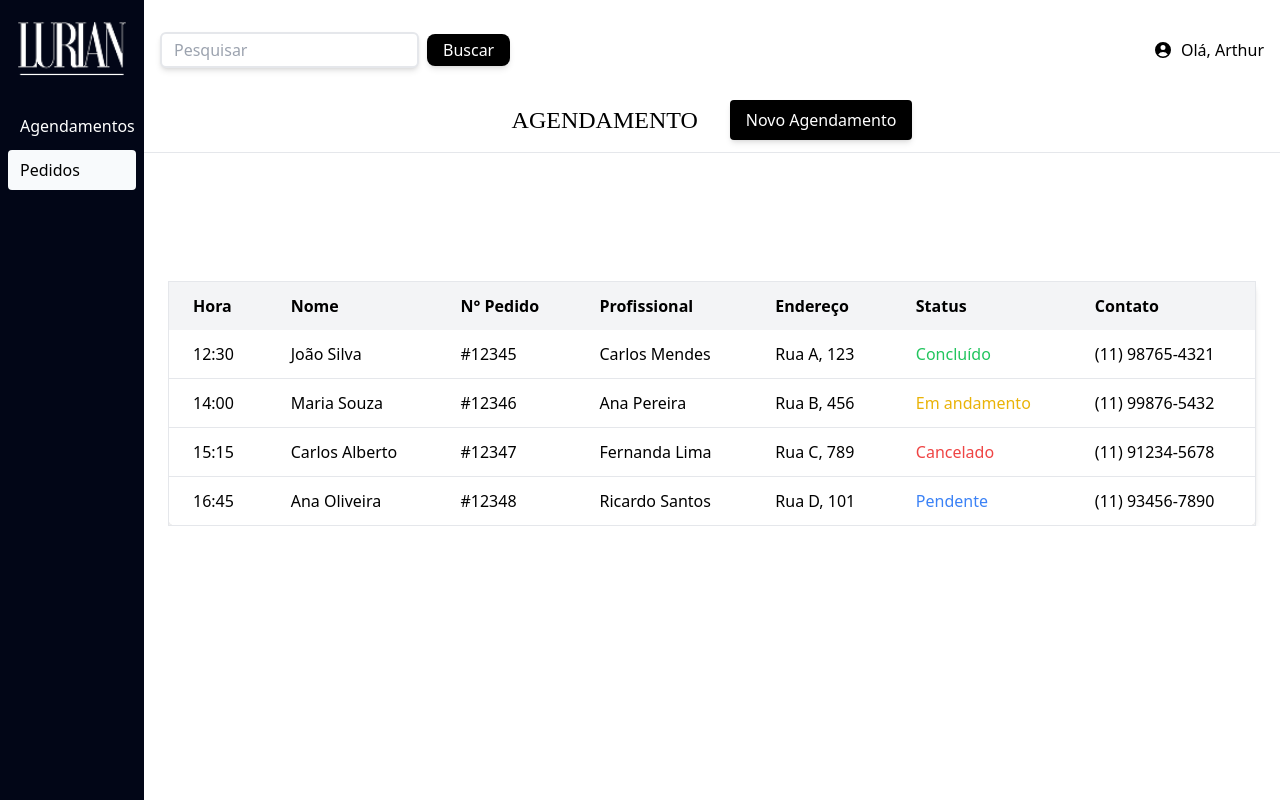
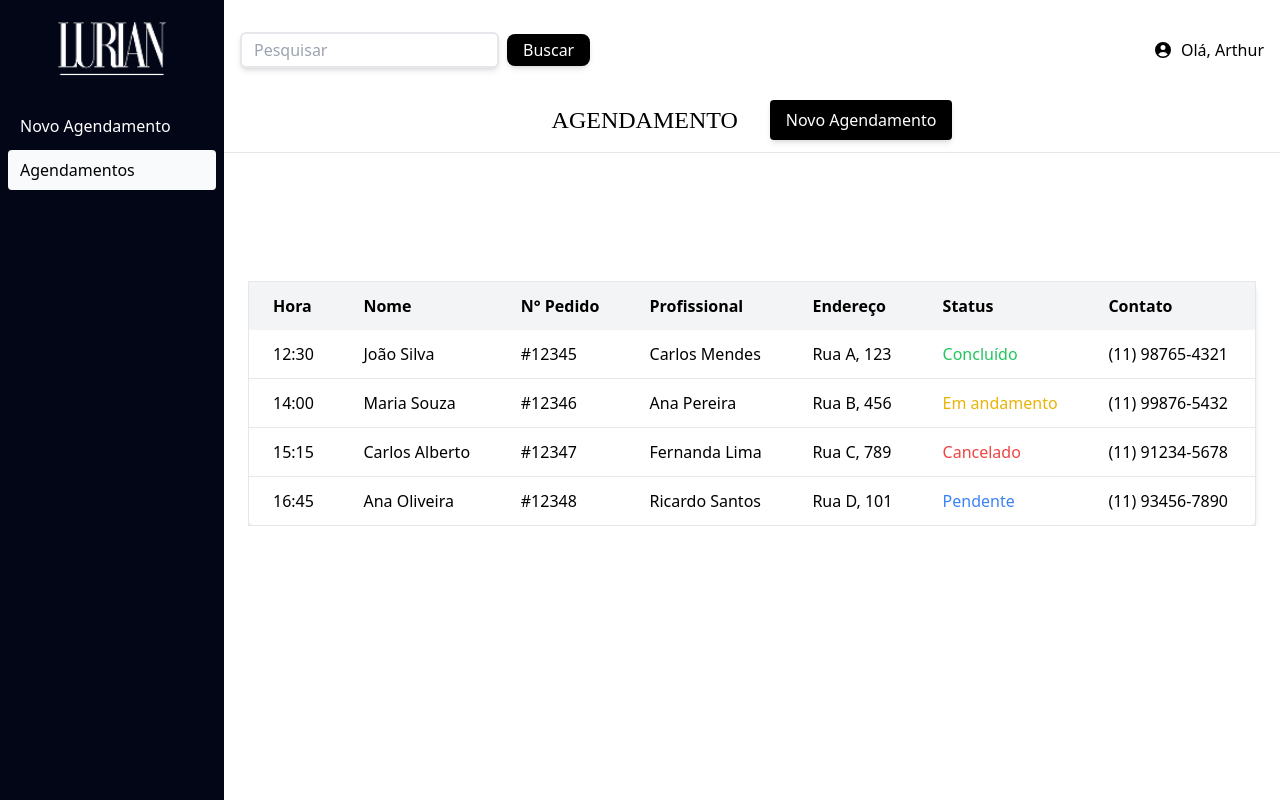
Before and after one commit to Gabriel-vcampos/Projeto-lurian-angular16, an Angular app in the folder projetointegrador/: page /adm/pedidos in a window 1280 px wide. Built offline with nearby package versions, Linux system fonts and the light colour scheme.

Commit message:
commit 09.04.2025

```diff
--- a/projetointegrador/src/app/components/header-home/header-home.component.html
+++ b/projetointegrador/src/app/components/header-home/header-home.component.html
@@ -16,7 +16,7 @@
       <img class="w-5 h-5" src="/assets/timer-check.svg" alt="Timer" />
       <img class="w-5 h-5" src="/assets/calendar-day.svg" alt="Calendário" />
       <a
-        routerLink="adm/new-schedule"
+        routerLink="orders"
         class="hover:font-semibold text-sm md:text-base"
       >
         Consultar Pedido
--- a/projetointegrador/src/app/components/header-log/header-log.component.html
+++ b/projetointegrador/src/app/components/header-log/header-log.component.html
@@ -11,7 +11,7 @@
     <nav class="flex items-center justify-center md:justify-end w-full md:w-1/3 gap-2 md:gap-4 mt-2 md:mt-0">
       <img class="w-5 h-5" src="/assets/calendar-day.svg" alt="Calendário" />
       <a
-        routerLink="/adm/pedidos"
+        routerLink="/orders"
         class="cursor-pointer hover:font-semibold text-sm md:text-base"
       >
         Consultar pedido
--- a/projetointegrador/src/app/components/sidebar/sidebar.component.html
+++ b/projetointegrador/src/app/components/sidebar/sidebar.component.html
@@ -8,7 +8,7 @@
 
 <aside
   id="sidebar"
-  class="w-36 h-screen bg-slate-950  left-0 top-0 transform transition-transform duration-300 ease-in-out -translate-x-full md:translate-x-0 z-40"
+  class="w-56 h-screen bg-slate-950  left-0 top-0 transform transition-transform duration-300 ease-in-out -translate-x-full md:translate-x-0 z-40"
 >
   <div class="flex flex-col h-full">
 
@@ -25,12 +25,12 @@
       routerLinkActive="active"
         class="text-white py-2 px-3 rounded hover:text-black hover:bg-slate-50 focus:bg-slate-50 focus:text-black transition-colors"
         routerLink="/adm/new-schedule"
-        >Agendamentos</a
+        >Novo Agendamento</a
       >
       <a       routerLinkActive="active"
         class="text-white py-2 px-3 rounded hover:text-black hover:bg-slate-50 focus:bg-slate-50 focus:text-black transition-colors"
         routerLink="/adm/pedidos"
-        >Pedidos</a
+        >Agendamentos</a
       >
       <!-- <a
         class="text-white py-2 px-3 rounded hover:text-black hover:bg-slate-50 focus:bg-slate-50 focus:text-black transition-colors"
```
